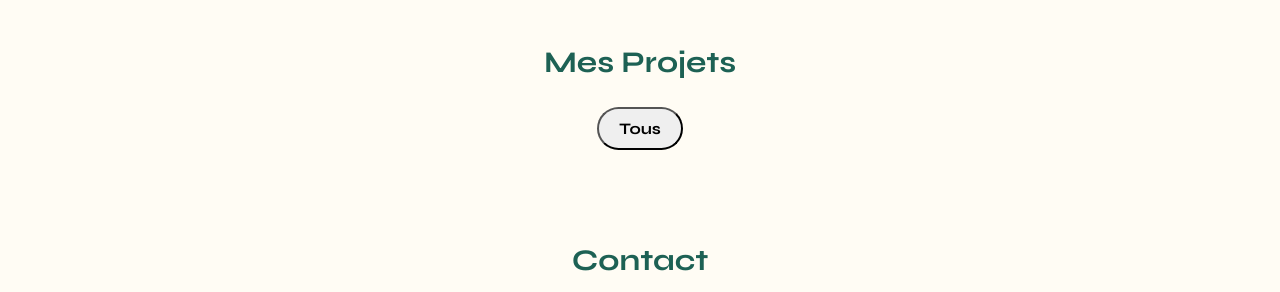
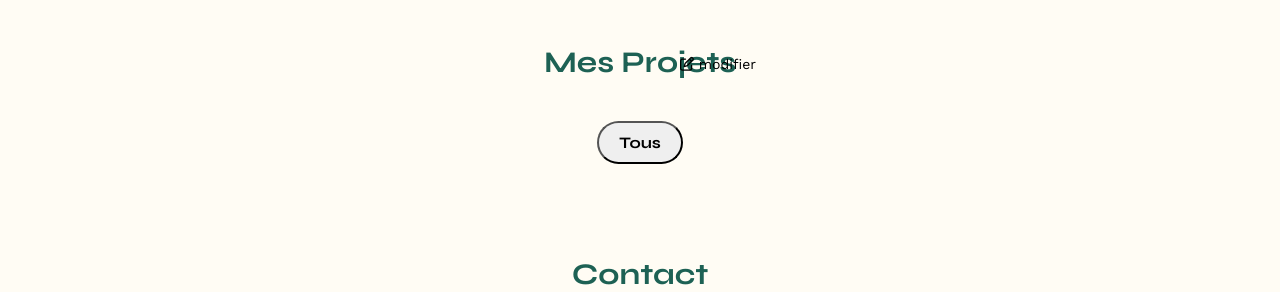
Before and after one commit to Elodie76/Projet_6_Portfolio-architecte-sophie-bluel, a plain HTML site: page FrontEnd/index.html in a window 1280 px wide. Shown: the part 530-822 px from the top of the page. Drawn offline with nearby package versions, Linux system fonts and the light colour scheme; no server answers; sample sign-in values are in the browser's storage.

Commit message:
ajout bouton modifier

```diff
--- a/FrontEnd/assets/style.css
+++ b/FrontEnd/assets/style.css
@@ -148,6 +148,13 @@ nav li a{
 	text-align: center;
 	margin-bottom: 1em;
 }
+
+.btn_modifier{
+	position: relative;
+	right: -680px;
+	top: -50px;
+
+}
 .filter_container{
 	display: flex;
 	justify-content: center;
--- a/FrontEnd/index.html
+++ b/FrontEnd/index.html
@@ -11,6 +11,7 @@
 		rel="stylesheet">
 	<meta name="description" content="">
 	<link rel="stylesheet" href="./assets/style.css">
+	<script src="https://kit.fontawesome.com/41465f3ac3.js" crossorigin="anonymous" defer></script>
 </head>
 
 <body>
@@ -42,7 +43,11 @@
 			</article>
 		</section>
 		<section id="portfolio">
-			<h2>Mes Projets</h2>
+			<div>
+				<h2>Mes Projets</h2>
+				<a class="btn_modifier"  href="modal1"><i class="fa-regular fa-pen-to-square"></i> modifier</a>
+			</div>
+
 			<div class="gallery">
 			</div>
 		</section>
```
